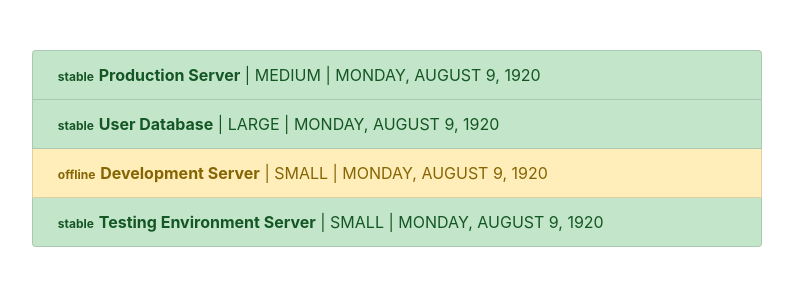
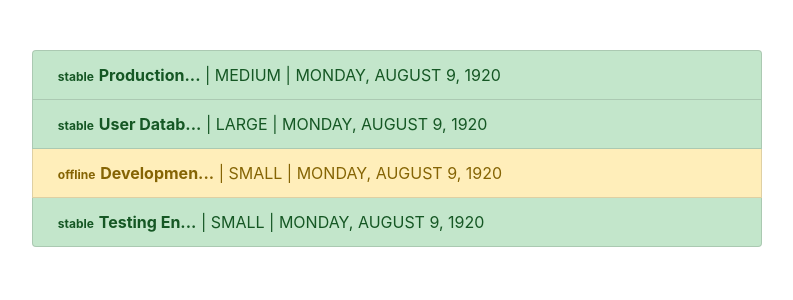
Before and after one commit to moshiurse/angular-practice, an Angular app: page / in a window 1280 px wide. Shown: the top 300 px of the page, without its empty margins (53-846 px from the left). Built offline with nearby package versions, Linux system fonts and the light colour scheme.

Commit message:
Create Custom Pipe with parameter

```diff
--- a/src/app/app.component.html
+++ b/src/app/app.component.html
@@ -10,7 +10,7 @@
             class="badge">
             {{ server.status }}
           </span>
-          <strong>{{ server.name }}</strong> |
+          <strong>{{ server.name | shorten: 10 }}</strong> |
           {{ server.instanceType | uppercase}} |
           {{ server.started | date: 'fullDate' | uppercase}}
         </li>
--- a/src/app/app.module.ts
+++ b/src/app/app.module.ts
@@ -4,10 +4,12 @@
 
 
 import { AppComponent } from './app.component';
+import { ShortenPipe } from "./shorten.pipe";
 
 @NgModule({
   declarations: [
-    AppComponent
+    AppComponent,
+    ShortenPipe
   ],
   imports: [
     BrowserModule,
--- /dev/null
+++ b/src/app/shorten.pipe.ts
@@ -0,0 +1,14 @@
+import { PipeTransform, Pipe } from "@angular/core";
+
+@Pipe({
+    name: 'shorten'
+})
+export class ShortenPipe implements PipeTransform{
+
+    transform(value: any, limit: number){
+        if(value.length > limit){
+            return value.substr(0,limit)+ '...';
+        }
+        return value;
+    }
+}
```
